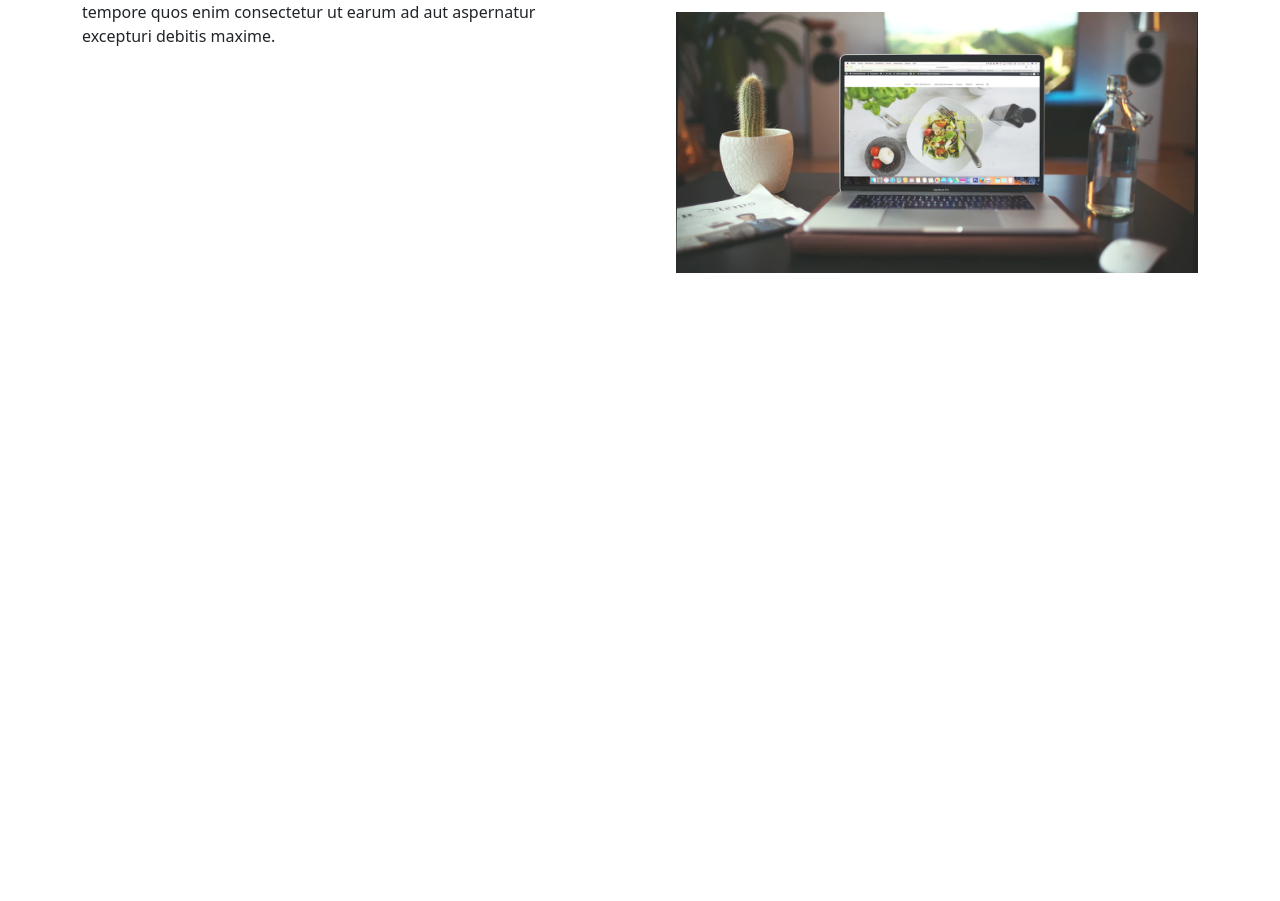
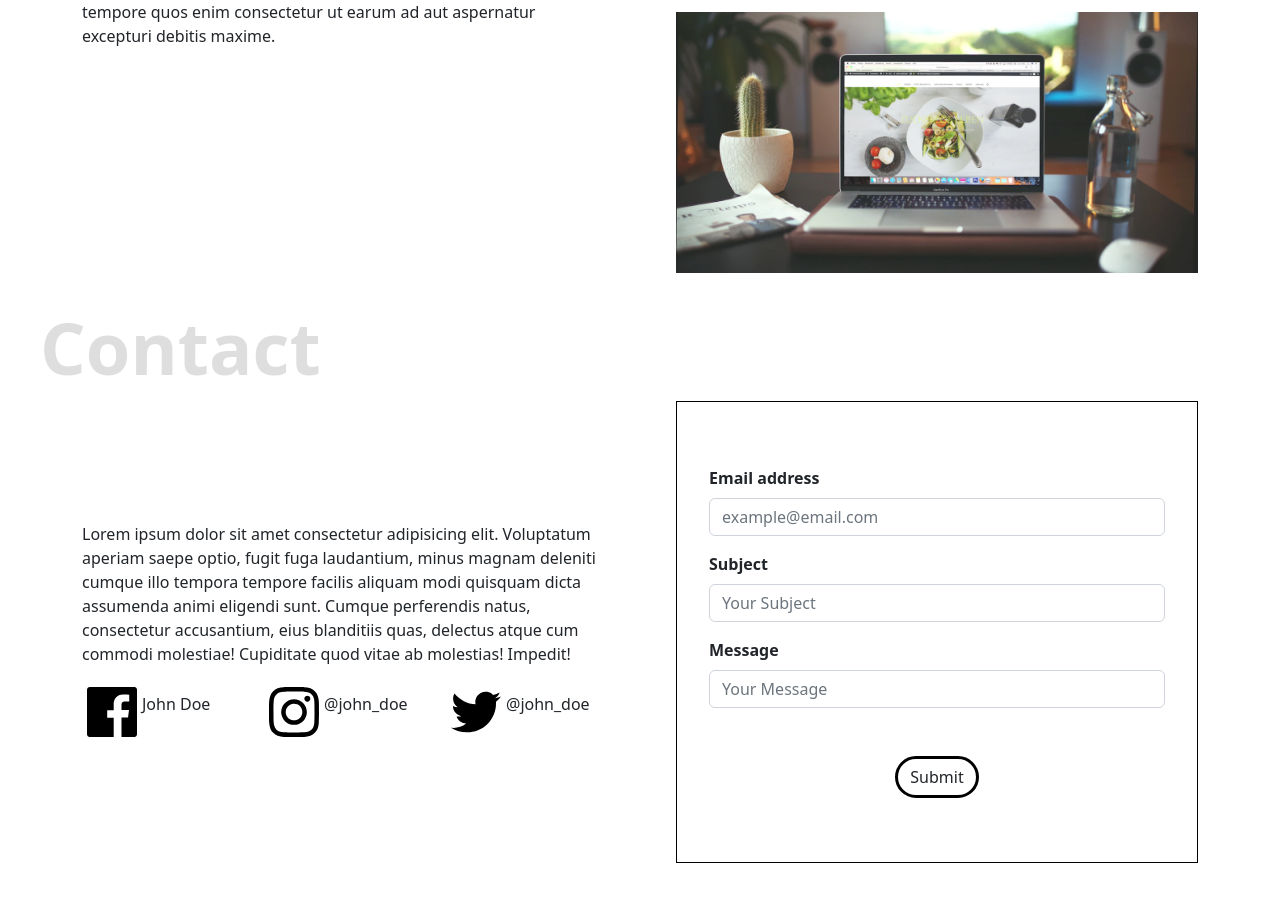
Before and after one commit to Havis97/portofolio-lagi, a plain HTML site: page index.html in a window 1280 px wide. Shown: the part 1626-2527 px from the top of the page. Before the commit the page ends 1899 px from the top, so only its background shows below. Drawn offline with nearby package versions, Linux system fonts and the light colour scheme.

Commit message:
add contact

```diff
--- a/index.html
+++ b/index.html
@@ -105,6 +105,46 @@
         </div>
       </div>
     </section>
+    <section id="contact" class="contact container">
+      <div class="row d-flex align-items-center gap-5">
+          <div class="col">
+              <p>Lorem ipsum dolor sit amet consectetur adipisicing elit. Voluptatum aperiam saepe optio, fugit fuga laudantium, minus magnam deleniti cumque illo tempora tempore facilis aliquam modi quisquam dicta assumenda animi eligendi sunt. Cumque perferendis natus, consectetur accusantium, eius blanditiis quas, delectus atque cum commodi molestiae! Cupiditate quod vitae ab molestias! Impedit!</p>
+              <div class="row">
+                  <div class="col d-flex align-items-center">
+                      <img src="images/Facebook.svg" alt="facebook icon">
+                      <p>John Doe</p>
+                  </div>
+                  <div class="col d-flex align-items-center">
+                      <img src="images/Instagram.svg" alt="instagram icon">
+                      <p>@john_doe</p>
+                  </div>
+                  <div class="col d-flex align-items-center">
+                      <img src="images/Twitter.svg" alt="twitter icon">
+                      <p>@john_doe</p>
+                  </div>
+              </div>
+          </div>
+          <div class="col">
+              <form class="contact-form">
+                  <div class="mb-3">
+                    <label for="inp_email" class="form-label">Email address</label>
+                    <input type="email" class="form-control" id="inp_email" placeholder="example@email.com">
+                  </div>
+                  <div class="mb-3">
+                    <label for="inp_subject" class="form-label">Subject</label>
+                    <input type="text" class="form-control" id="inp_subject" placeholder="Your Subject">
+                  </div>
+                  <div class="mb-3">
+                      <label for="inp_message" class="form-label">Message</label>
+                      <input type="text" class="form-control" id="inp_message" placeholder="Your Message">
+                  </div>
+                  <div class="d-flex justify-content-center mt-5">
+                      <button type="submit" class="btn button">Submit</button>
+                  </div>
+                </form>
+          </div>
+      </div>
+    </section>
     <script src="https://cdn.jsdelivr.net/npm/@popperjs/core@2.11.6/dist/umd/popper.min.js" integrity="sha384-oBqDVmMz9ATKxIep9tiCxS/Z9fNfEXiDAYTujMAeBAsjFuCZSmKbSSUnQlmh/jp3" crossorigin="anonymous"></script>
     <script src="https://cdn.jsdelivr.net/npm/bootstrap@5.2.1/dist/js/bootstrap.min.js" integrity="sha384-7VPbUDkoPSGFnVtYi0QogXtr74QeVeeIs99Qfg5YCF+TidwNdjvaKZX19NZ/e6oz" crossorigin="anonymous"></script>
     <script src="https://code.jquery.com/jquery-3.6.1.min.js" integrity="sha256-o88AwQnZB+VDvE9tvIXrMQaPlFFSUTR+nldQm1LuPXQ=" crossorigin="anonymous"></script>
--- a/style.css
+++ b/style.css
@@ -120,6 +120,23 @@ section::before {
     grid-area: work3;
 }
 
+.contact {
+    padding-bottom: 128px;
+}
+
+.contact::before {
+    content: 'Contact';
+}
+
+.contact-form {
+    border: 1px solid black;
+    padding: 64px 32px;
+}
+
+.form-label {
+    font-weight: 700;
+}
+
 @keyframes upDown {
     0% {
         transform: translateY(0);
```
Also changed, not shown: images/Facebook.svg (added), images/Instagram.svg (added), images/Twitter.svg (added).
